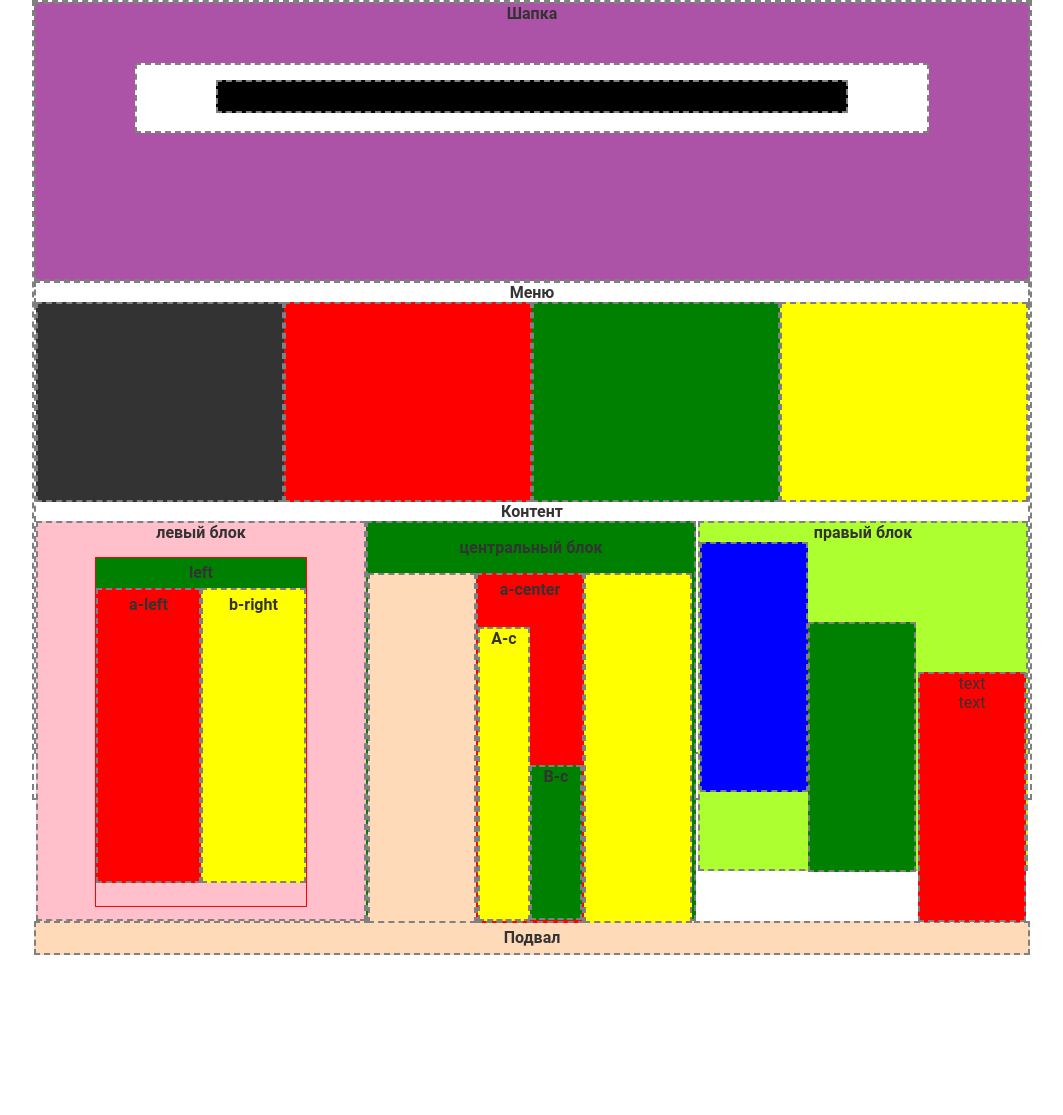
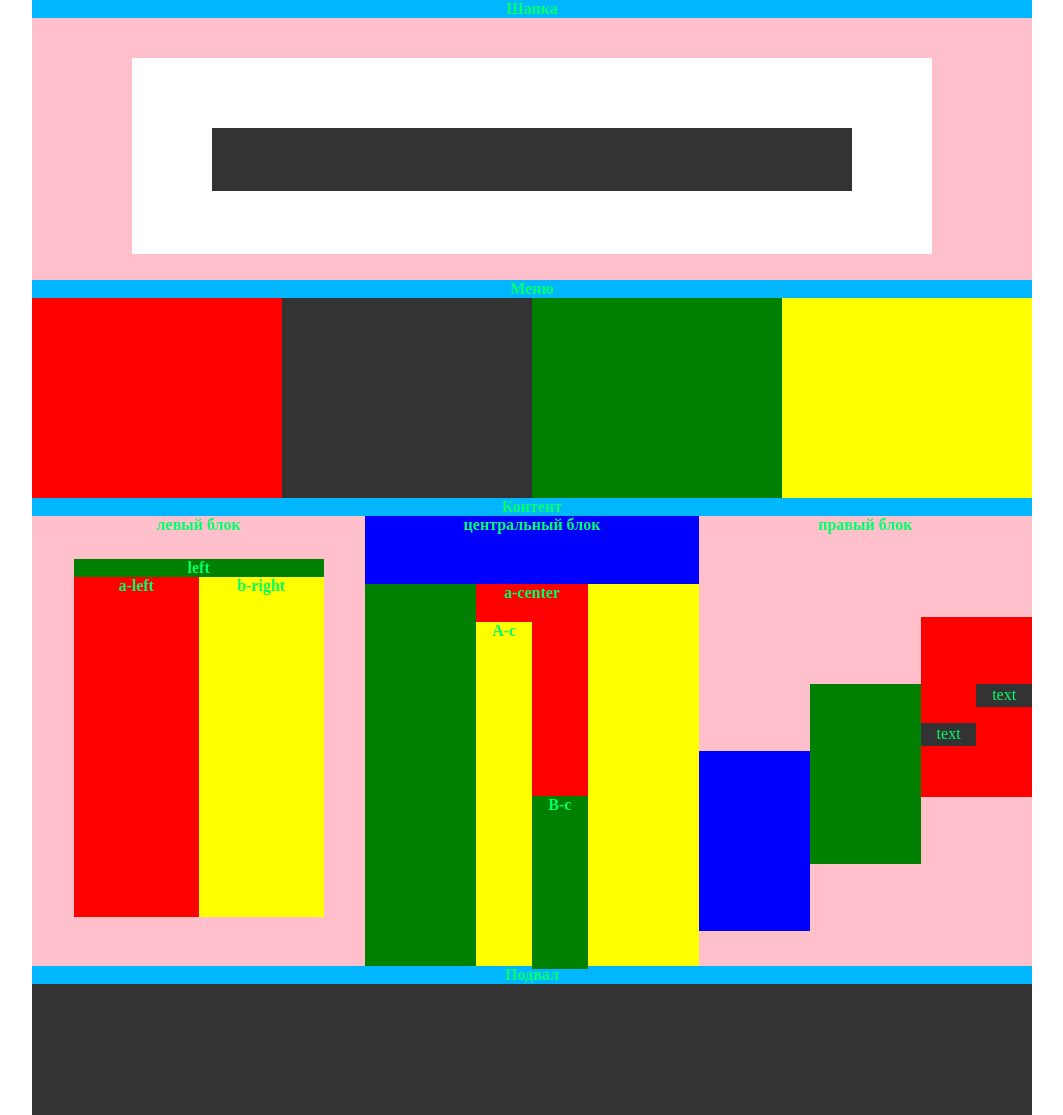
Before and after one commit to lyulka-yar/OWU-HomeWorks, a plain HTML site: page html-css-lesson-3/index.html in a window 1280 px wide. Shown: the whole page, without its empty margins (108-1171 px from the left). Before the commit the page ends 955 px from the top, so only its background shows below. Drawn offline with Linux system fonts and the light colour scheme.

Commit message:
update of hw

```diff
--- a/html-css-lesson-3/index.html
+++ b/html-css-lesson-3/index.html
@@ -11,10 +11,10 @@
 <body>
 <div class="container">
 
-    <div class="header">
+    <div class="header p h-35">
         <h2 class="">Шапка</h2>
-        <div class="header__block ">
-            <div class="header__inner-block ">
+        <div class="header__block w-80 w">
+            <div class="header__inner-block w-80 h-50 b">
 
             </div>
         </div>
@@ -22,56 +22,56 @@
     <div class="nav">
         <h2 class="">Меню</h2>
 
-        <div class="nav__blocks b"></div>
-        <div class="nav__blocks r"></div>
-        <div class="nav__blocks g"></div>
-        <div class="nav__blocks y"></div>
+        <div class="nav__blocks r w-25 h-200 float-l"></div>
+        <div class="nav__blocks b w-25 h-200 float-l"></div>
+        <div class="nav__blocks g w-25 h-200 float-l"></div>
+        <div class="nav__blocks y w-25 h-200 float-l"></div>
 
     </div>
     <div class="content__block">
         <h2 class="">Контент</h2>
-        <div class="content__left-block w-33 p">
+        <div class="content__left-block w-33 p float-l h-100">
             <h3 class="">левый блок</h3>
-            <div class="inner__left-block h-350">
+            <div class="inner__left-block h-350 w-75">
                 <h4 class="g">left</h4>
 
-                <div class="inner__left-block--left w-50 h-85 r">
+                <div class="inner__left-block--left w-50 h-85 r float-l">
                     <h4>a-left</h4>
                 </div>
 
-                <div class="inner__left-block--right w-50 h-85 y">
+                <div class="inner__left-block--right w-50 h-85 y float-r">
                     <h4>b-right</h4>
                 </div>
             </div>
         </div>
-        <div class="content__center-block w-33 h-350 g">
-            <h3 style="line-height: 50px;"> центральный блок </h3>
-            <div class="content__center-block--left h-350"></div>
-            <div class="content__center-block--center h-350">
+        <div class="content__center-block w-33 bg-blue float-l h-100">
+            <h3> центральный блок </h3>
+            <div class="content__center-block--left w-33 float-l g h-85"></div>
+            <div class="content__center-block--center w-33 r float-l h-85">
                 <h4>a-center</h4>
-                <div class="center-block-center--left ">
+                <div class="center-block-center--left y float-l w-50 h-85">
                     <h3>A-c</h3>
                 </div>
-                <div class="center-block-center--right">
+                <div class="center-block-center--right g float-l w-50 h-85">
                     <h3>B-c</h3>
                 </div>
             </div>
-            <div class="content__center-block-right h-350"></div>
+            <div class="content__center-block-right w-33 y float-l h-85"></div>
         </div>
-        <div class="content__right-block w-33 h-350">
+        <div class="content__right-block w-33 p float-l h-100">
             <h3>правый блок</h3>
-            <div class="content__right-block-left  "></div>
-            <div class="content__right-block-center "></div>
-            <div class="content__right-block-right ">
-                <p class="left-side">text</p>
-                <p class="right-side">text</p>
+            <div class="content__right-block-left w-33 bg-blue float-l"></div>
+            <div class="content__right-block-center w-33 g float-l"></div>
+            <div class="content__right-block-right w-33 r float-l">
+                <p class="left-side b float-l w-50">text</p>
+                <p class="right-side b float-r w-50">text</p>
             </div>
         </div>
     </div>
 
 
-    <div class="footer">
-        <h4> Подвал </h4>
+    <div class="footer h-200 b">
+        <h2> Подвал </h2>
 
     </div>
 </div>
--- a/html-css-lesson-3/style.css
+++ b/html-css-lesson-3/style.css
@@ -2,184 +2,179 @@
 	padding: 0;
 	margin: 0;
 	box-sizing: border-box;
-	color: #333;
+	color: rgb(0, 255, 106);
 	font-size: 16px;
+
 }
+
+h2 {
+	background-color: rgb(0, 183, 255);
+}
+
 .container {
 	max-width: 1000px;
 	margin: 0 auto;
 	height: 100vh;
 }
+
+div,
+.left-side,
+.right-side {
+	text-align: center;
+}
+
 /*classes*/
 .w-33 {
-	width: 330px;
+	width: 33.3333%;
 }
-.h-85{
-	height: 85%;
+
+.w-25 {
+	width: 25%;
+}
+
+.h-35 {
+	height: 35%;
 }
 
 .w-50 {
 	width: 50%;
 }
+
+.w-75 {
+	width: 75%;
+}
+
+.w-80 {
+	width: 80%;
+}
+
+.h-85 {
+	height: 85%;
+}
+
+.h-50 {
+	height: 50%;
+}
+
+.h-100 {
+	height: 100%;
+}
+
 .block-h {
 	height: 350px;
 }
-.h-350 {
-	height: 350px;
+
+.h-200 {
+	height: 200px;
 }
 
-h4 {
-	line-height: 30px;
+.h-350 {
+	height: 400px;
 }
-.clearfix {
-	clear: both;
+
+.float-l {
+	float: left;
 }
-div {
-	border: 2px dashed grey;
-	text-align: center;
-	color: #fff;
-	font-family: 'Roboto', sans-serif;
+
+.float-r {
+	float: right;
 }
+
 /* colors */
 .b {
 	background-color: #333;
 }
+
+.bg-blue {
+	background-color: blue;
+}
+
 .y {
 	background-color: yellow;
 }
+
 .r {
 	background-color: red;
 }
+
 .g {
-	 background-color: green;
- }
+	background-color: green;
+}
+
 .p {
 	background-color: pink;
 }
-/* HEADER */
-.header {
-	background-color: rgb(172, 83, 167);
-	height: 35%;
+
+.w {
+	background-color: white;
 }
 
+/* HEADER */
 .header__block {
-	width: 80%;
-	height: 70px;
-	background-color: #fff;
+	height: 70%;
 	margin: 40px auto;
-
+	padding-top: 70px;
 }
 
 .header__inner-block {
-	background-color: black;
-	height: 50%;
-	width: 80%;
-	margin: 15px auto;
-
-}
-
-/* NAVIGATION */
-
-.nav__blocks {
-	width: 25%;
-	height: 200px;
-	float: left;
+	margin: 0 auto;
 }
 
 /*CONTENT*/
-
 /*LEFT*/
 .content__block {
 	height: 450px;
 }
 
-.content__left-block,.content__center-block {
-	float: left;
-	height: 400px;
-}
-/* .content__center-block {
-
-} */
-.content__right-block {
-	float: right;
-}
 .inner__left-block {
-	width: 65%;
-	margin: 15px auto;
-	border: 1px solid red;
-}
-.inner__left-block--left {
-	float: left;
-}
-.inner__left-block--right {
-	float: right;
+	margin: 25px auto;
 }
 
 /*CENTER*/
-
-/* .content__center-block {
-
-} */
 .content__center-block--left,
 .content__center-block--center,
 .content__center-block-right {
-	float: left;
-	width: 108px;
-	background-color: peachpuff;
-}
-.content__center-block--center{
-	width: 108px;
-	float: left;
-	background-color: red;
-}
-.content__center-block-right {
-	background-color: yellow;
-}
-
-.center-block-center--left,
-.center-block-center--right{
-	float: left;
-	width: 50%;
+	margin-top: 15%;
 }
 
 .center-block-center--left {
-	height: 85%;
-	margin-top: 22px;
-	background-color: yellow;
+	height: 90%;
+	margin-top: 18%;
 }
+
 .center-block-center--right {
 	height: 45%;
-	margin-top: 160px;
-	background-color: green;
+	margin-top: 175%;
 }
+
 /*RIGHT*/
- .content__right-block {
-	 background-color: greenyellow;
- }
 .content__right-block-left,
-.content__right-block-center
-{
-	float: left;
-	width: 108px;
-	height: 250px;
+.content__right-block-center,
+.content__right-block-right {
+	height: 40%;
 }
-.content__right-block-center{
-	background-color: green;
-	margin-top: 80px;
+
+.content__right-block-center {
+	margin-top: 45%;
 }
-.content__right-block-left{
-	background-color: blue;
+
+.content__right-block-left {
+	margin-top: 65%;
 }
-.content__right-block-right{
-	background-color: red;
-	width: 108px;
-	float: right;
-	height: 250px;
-	margin-top: 130px;
+
+.content__right-block-right {
+	margin-top: 25%;
+}
+.left-side {
+	margin-top: 95%;
+	padding: 2.5px 0;
+}
+.right-side {
+	margin-top: 60%;
+	padding: 2.5px 0;
 }
 
 /*FOOTER*/
 .footer {
 	margin-top: 167px;
-	background-color: peachpuff;
 }
```
